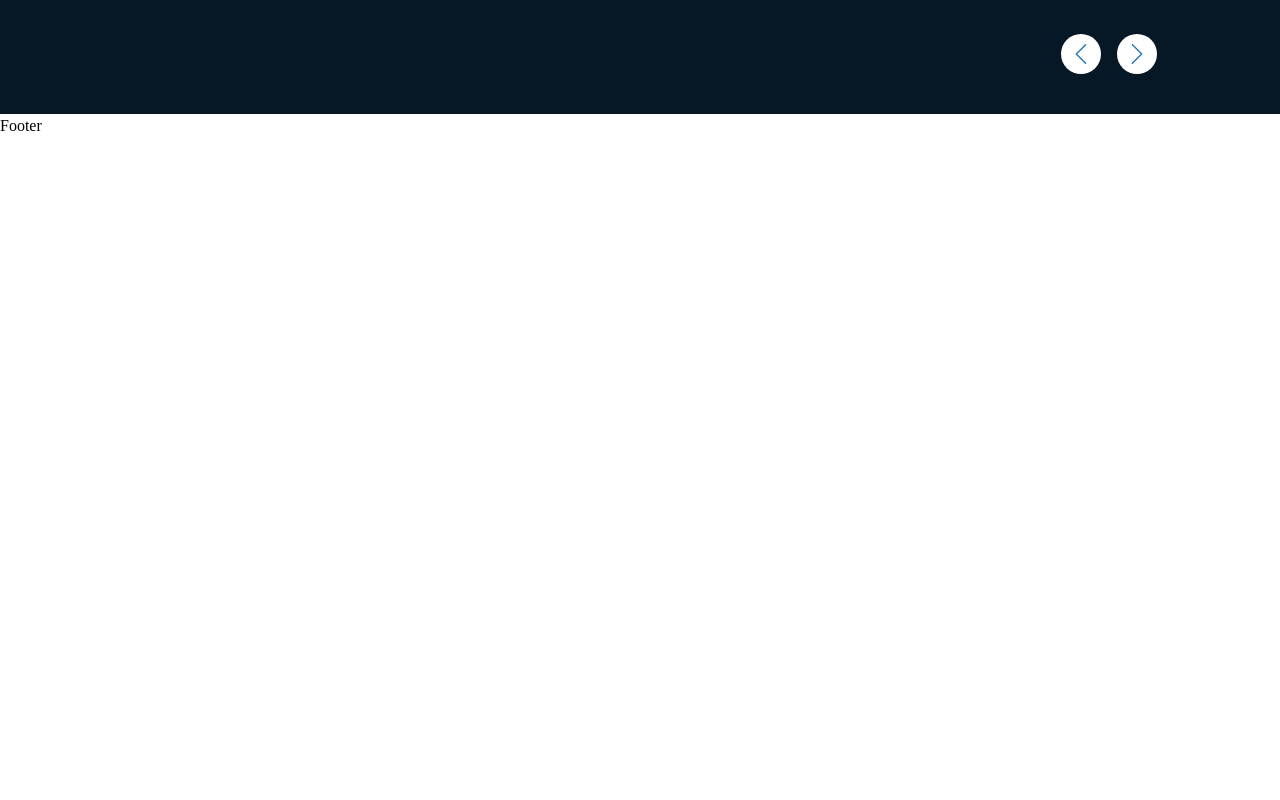
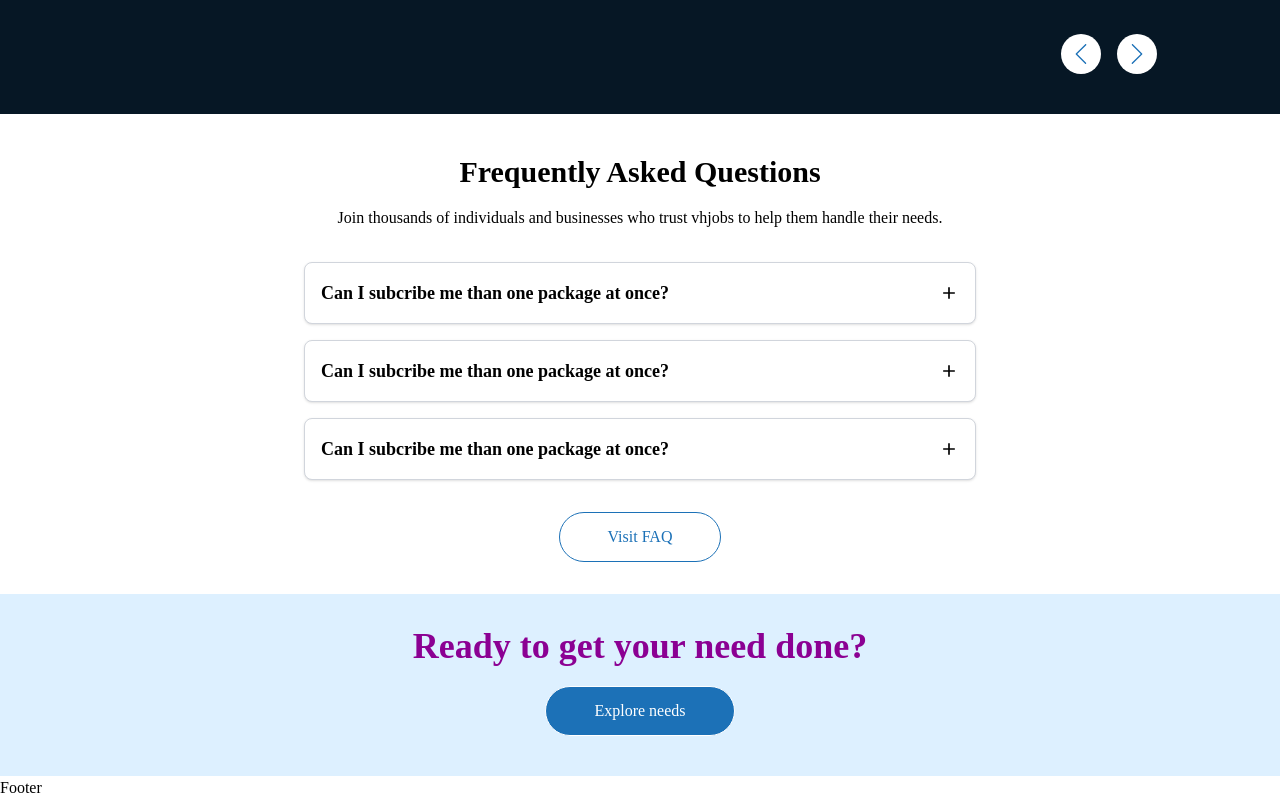
Before and after one commit to Mayadihno/vhjobs, a React (Vite) app: page / in a window 1280 px wide. Shown: the part 7373-8173 px from the top of the page. Before the commit the page ends 7511 px from the top, so only its background shows below. Built offline with nearby package versions, Linux system fonts and the light colour scheme.

Commit message:
feat: Add FAQ component with collapsible questions and answers

```diff
--- /dev/null
+++ b/src/components/Home/Faq.jsx
@@ -0,0 +1,79 @@
+import React, { useState } from "react";
+import { faqs } from "../../static/data";
+import { ICONS } from "../../static/icons";
+
+const Faq = () => {
+  const [openId, setOpenId] = useState(null);
+
+  const toggleFaq = (id) => {
+    setOpenId((prev) => (prev === id ? null : id));
+  };
+  return (
+    <React.Fragment>
+      <div className="max-w-2xl mx-auto mt-10 space-y-4 md:px-0 px-7">
+        <div className="md:text-center">
+          <h2 className="text-3xl font-bold w-[55%] md:w-full">
+            Frequently Asked Questions
+          </h2>
+          <p className="py-4 text-base md:block hidden">
+            Join thousands of individuals and businesses who trust vhjobs to
+            help them handle their needs.
+          </p>
+        </div>
+
+        {faqs.map((faq) => (
+          <div
+            key={faq.id}
+            className="border border-gray-300 rounded-lg p-4 bg-white shadow transition"
+          >
+            <button
+              onClick={() => toggleFaq(faq.id)}
+              className="flex justify-between cursor-pointer items-center w-full text-left "
+            >
+              <h3
+                className={`${
+                  openId === faq.id ? "text-[#1C71B7]" : ""
+                } font-bold text-lg`}
+              >
+                {faq.question}
+              </h3>
+              <span className="ml-2">
+                {openId === faq.id ? (
+                  <ICONS.minus size={20} />
+                ) : (
+                  <ICONS.add size={20} />
+                )}
+              </span>
+            </button>
+
+            {openId === faq.id && (
+              <div className="mt-4 text-[#061725] text-sm transition-all duration-300">
+                {faq.answer}
+              </div>
+            )}
+          </div>
+        ))}
+        <div className="flex justify-center items-center my-8">
+          <button className="text-[#1C71B7] border border-[#1C71B7] px-12 py-3 rounded-full text-base">
+            Visit FAQ
+          </button>
+        </div>
+      </div>
+      <div className="bg-[#DDF0FF] py-5">
+        <h1 className="text-center md:text-4xl text-3xl pt-3 text-[#8B0093] font-bold">
+          Ready to get your need done?
+        </h1>
+        <div className="flex justify-center items-center py-5">
+          <button className="text-white border flex bg-[#1C71B7] px-12 py-3 rounded-full text-base">
+            Explore needs{" "}
+            <span className="md:hidden inline-block">
+              <ICONS.arrowRight className="mt-[2px] ml-2" size={20} />
+            </span>
+          </button>
+        </div>
+      </div>
+    </React.Fragment>
+  );
+};
+
+export default Faq;
--- a/src/components/Home/Home.jsx
+++ b/src/components/Home/Home.jsx
@@ -6,6 +6,7 @@ import Personal from "./Personal";
 import Services from "./Services";
 import VhjobsCTA from "./CTA";
 import Download from "./Download";
+import Faq from "./Faq";
 
 const Home = () => {
   return (
@@ -17,6 +18,7 @@ const Home = () => {
       <Services />
       <VhjobsCTA />
       <Download />
+      <Faq />
     </div>
   );
 };
--- a/src/static/data.js
+++ b/src/static/data.js
@@ -124,3 +124,25 @@ export const convinced = [
     image: location,
   },
 ];
+
+// src/data/faqData.js
+export const faqs = [
+  {
+    id: 1,
+    question: "Can I subcribe me than one package at once? ",
+    answer:
+      "Lorem ipsum dolor sit amet, consectetur adipiscing elit. Tristique viverra aliquet lectus morbi suspendisse pellentesque facilisis et. Duis volutpat at iaculis vitae at ut ultricies.",
+  },
+  {
+    id: 2,
+    question: "Can I subcribe me than one package at once? ",
+    answer:
+      "Lorem ipsum dolor sit amet, consectetur adipiscing elit. Tristique viverra aliquet lectus morbi suspendisse pellentesque facilisis et. Duis volutpat at iaculis vitae at ut ultricies.",
+  },
+  {
+    id: 3,
+    question: "Can I subcribe me than one package at once? ",
+    answer:
+      "Lorem ipsum dolor sit amet, consectetur adipiscing elit. Tristique viverra aliquet lectus morbi suspendisse pellentesque facilisis et. Duis volutpat at iaculis vitae at ut ultricies.",
+  },
+];
```
